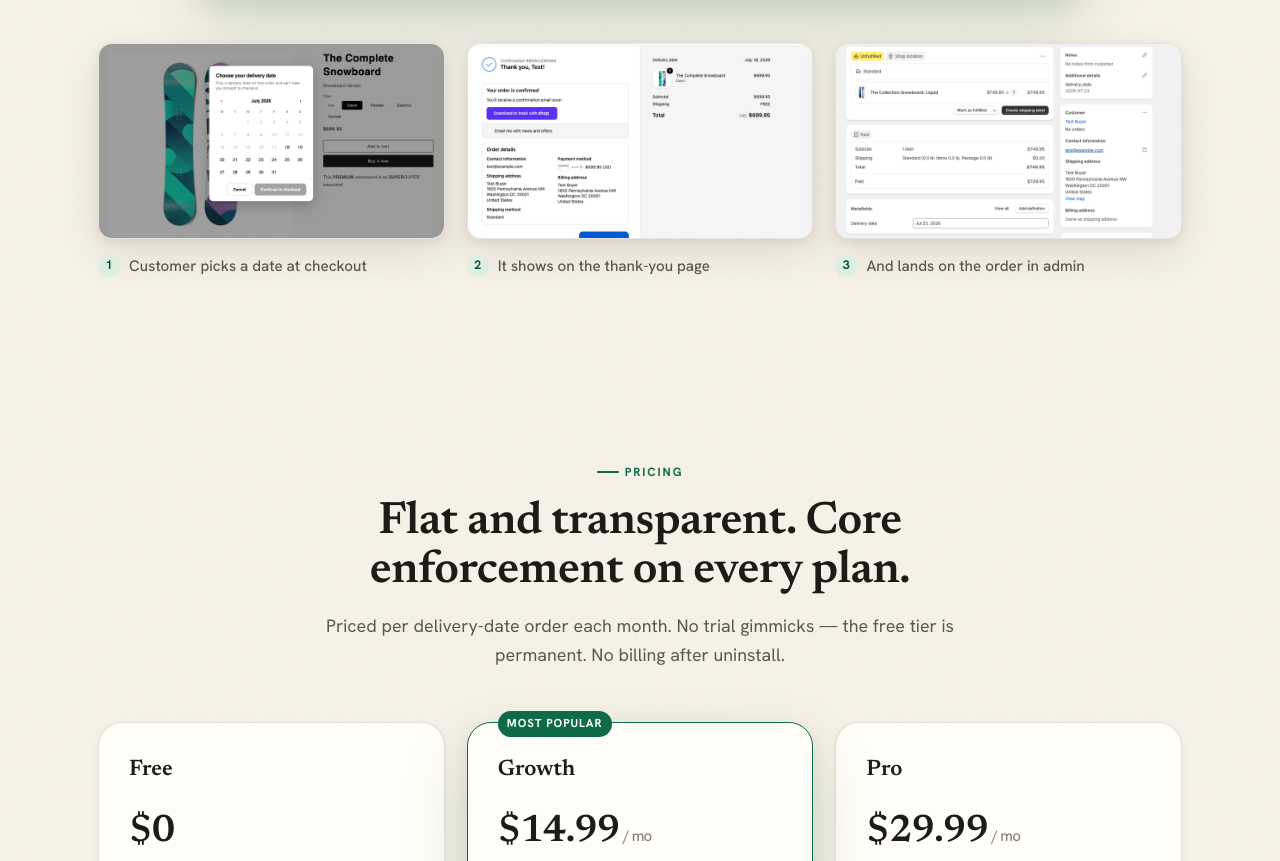
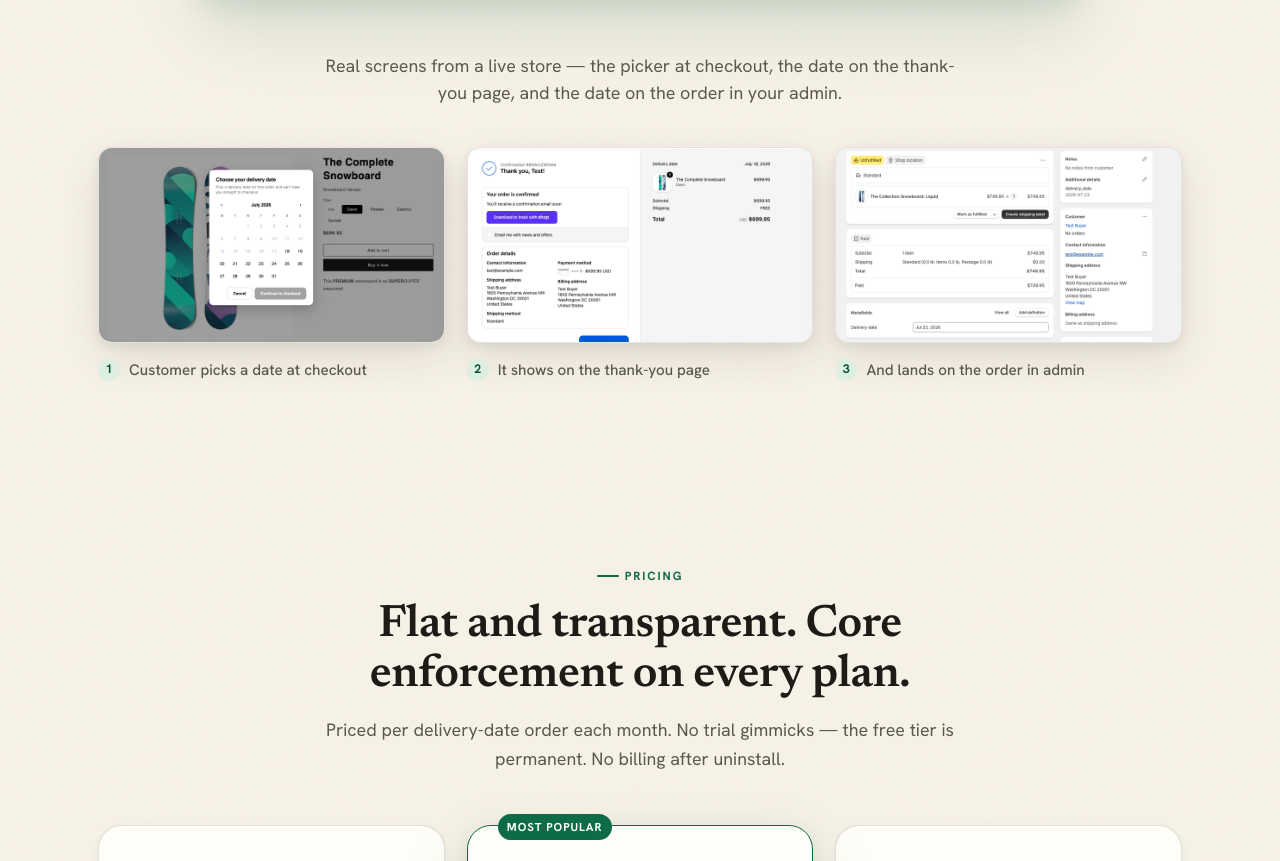
Before and after one commit to aurobindoGupta/datelock-site, a Jekyll site: the page built from index.md, in a window 1280 px wide and 1400 px high, scrolled down 3186 px, cut to the strip 539-1400 px from the top of the window. Built offline with Jekyll 4.4.1, drawn with Linux system fonts in a browser that asks for light colours.

Commit message:
polish: add 'Real screens' lead above the screenshots + more spacing (less squished)
Co-Authored-By: Claude Opus 4.8 (1M context) <noreply@anthropic.com>

```diff
--- a/_layouts/home.html
+++ b/_layouts/home.html
@@ -187,6 +187,7 @@ layout: default
         <img src="{{ '/assets/demo-poster.jpg' | relative_url }}" alt="DateLock — how it works">
       </video>
     </div>
+    <p class="shots-lead">Real screens from a live store — the picker at checkout, the date on the thank-you page, and the date on the order in your admin.</p>
     <div class="shots">
       <figure class="shot">
         <img src="{{ '/assets/shot-picker.png' | relative_url }}" alt="Delivery-date picker at checkout" loading="lazy">
--- a/assets/css/site.css
+++ b/assets/css/site.css
@@ -222,8 +222,9 @@ section { padding: 88px 0; }
 .shot figcaption .n { width: 22px; height: 22px; border-radius: 50%; background: var(--green-tint); color: var(--green-deep); font-size: .78rem; font-weight: 700; display: grid; place-items: center; flex: none; }
 
 /* demo video */
-.demo-video { max-width: 880px; margin: 0 auto 46px; border-radius: 18px; overflow: hidden; box-shadow: var(--shadow-lg); border: 1px solid var(--line); background: var(--paper); }
+.demo-video { max-width: 880px; margin: 0 auto 56px; border-radius: 18px; overflow: hidden; box-shadow: var(--shadow-lg); border: 1px solid var(--line); background: var(--paper); }
 .demo-video video { display: block; width: 100%; height: auto; }
+.shots-lead { text-align: center; max-width: 640px; margin: 0 auto 40px; color: var(--ink-soft); font-size: 1.12rem; line-height: 1.5; }
 
 /* lightbox */
 .lightbox { position: fixed; inset: 0; z-index: 100; background: rgba(20,18,14,.84); backdrop-filter: blur(5px); display: grid; place-items: center; padding: 4vw; cursor: zoom-out; animation: rise .2s var(--ease); }
```
